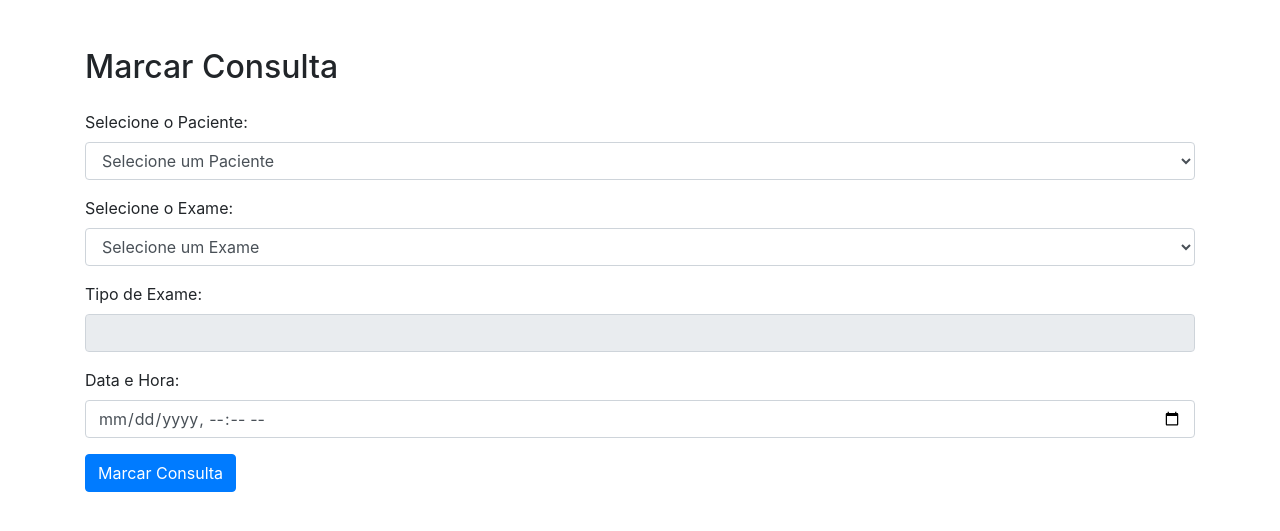
After one commit to Gilbertopn/hospital-project-django, a Django app: page /criar_consulta/ in a window 1280 px wide. The commit adds this page. Shown: the top 531 px of the page. Run offline with Django 5.2, Linux system fonts and the light colour scheme; data comes from the database, SQL or seed files in the repository; both versions use the stored data as it was after the commit; some libraries are stand-ins or nearby versions.

Commit message:
Criação da lógica de view_consulta e pag. criar_consulta e todas_consultas. Finalizando o CRUD de CONSULTA

```diff
--- /dev/null
+++ b/app_hospital_consulta/templates/consulta/criar_consulta.html
@@ -0,0 +1,82 @@
+<!DOCTYPE html>
+<html lang="en">
+<head>
+    <meta charset="UTF-8">
+    <meta name="viewport" content="width=device-width, initial-scale=1.0">
+    <title>Marcar Consulta</title>
+    <link rel="stylesheet" href="https://maxcdn.bootstrapcdn.com/bootstrap/4.5.2/css/bootstrap.min.css">
+</head>
+<body>
+    <div class="container mt-5">
+        <h2 class="mb-4">Marcar Consulta</h2>
+
+        <!-- Exibir mensagem de erro, se existir -->
+        {% if error %}
+        <div class="alert alert-danger" role="alert">
+            {{ error }}
+        </div>
+        {% endif %}
+
+        <form method="post">
+            {% csrf_token %}
+
+            <!-- Seleção de Paciente -->
+            <div class="form-group">
+                <label for="paciente">Selecione o Paciente:</label>
+                <select class="form-control" name="paciente" id="paciente" required>
+                    <option value="">Selecione um Paciente</option>
+                    {% for paciente in pacientes %}
+                    <option value="{{ paciente.id }}">{{ paciente.nome }} - {{ paciente.cpf }}</option>
+                    {% endfor %}
+                </select>
+            </div>
+
+            <!-- Seleção de Exame -->
+            <div class="form-group">
+                <label for="exame">Selecione o Exame:</label>
+                <select class="form-control" name="exame" id="exame" required>
+                    <option value="">Selecione um Exame</option>
+                    {% for exame in exames %}
+                    <option value="{{ exame.id }}">{{ exame.nome }}</option>
+                    {% endfor %}
+                </select>
+            </div>
+
+            <!-- Exibir Tipo de Exame (automaticamente preenchido após a escolha do exame) -->
+            <div class="form-group">
+                <label for="tipo_exame">Tipo de Exame:</label>
+                <input type="text" class="form-control" id="tipo_exame" name="tipo_exame" readonly>
+            </div>
+
+            <!-- Data e Hora da Consulta -->
+            <div class="form-group">
+                <label for="data_hora">Data e Hora:</label>
+                <input type="datetime-local" class="form-control" name="data_hora" id="data_hora" required>
+            </div>
+
+            <button type="submit" class="btn btn-primary">Marcar Consulta</button>
+        </form>
+    </div>
+
+    <!-- Script para carregar o tipo de exame quando o exame for selecionado -->
+    <script src="https://code.jquery.com/jquery-3.6.0.min.js"></script>
+    <script>
+        $(document).ready(function() {
+            $('#exame').change(function() {
+                var exameId = $(this).val();
+                if (exameId) {
+                    $.ajax({
+                        url: '/get_tipo_exame_por_exame/' + exameId + '/',
+                        type: 'GET',
+                        success: function(data) {
+                            $('#tipo_exame').val(data.tipo_exame.nome);
+                        }
+                    });
+                } else {
+                    $('#tipo_exame').val('');
+                }
+            });
+        });
+    </script>
+</body>
+</html>
--- a/app_hospital_consulta/templates/paciente/todos_pacientes.html
+++ b/app_hospital_consulta/templates/paciente/todos_pacientes.html
@@ -40,5 +40,8 @@
     <div>
         <a href="{% url 'criar_tipo_exame' %}">Criar Tipo Exame</a>
     </div>
+    <div>
+        <a href="{% url 'criar_consulta' %}">Criar Consulta</a>
+    </div>
 </body>
 </html>
--- /dev/null
+++ b/app_hospital_consulta/views/views_consulta.py
@@ -0,0 +1,51 @@
+from django.shortcuts import render, redirect
+from django.http import JsonResponse
+from ..models import Consulta, Paciente, Exame, TipoExame
+import uuid
+
+def criar_consulta(request):
+    if request.method == 'POST':
+        paciente_id = request.POST.get('paciente')
+        exame_id = request.POST.get('exame')
+        data_hora = request.POST.get('data_hora')
+
+        # Buscar os objetos relacionados
+        paciente = Paciente.objects.get(id=paciente_id)
+        exame = Exame.objects.get(id=exame_id)
+        tipo_exame = exame.tipo_exame  # Pegar o tipo de exame vinculado ao exame selecionado
+
+        # Verificar se já existe uma consulta com o mesmo exame e data_hora
+        if Consulta.objects.filter(exame=exame, data_hora=data_hora).exists():
+            return render(request, 'consulta/criar_consulta.html', {
+                'pacientes': Paciente.objects.all(),
+                'exames': Exame.objects.all(),
+                'error': 'Já existe uma consulta marcada para este exame neste horário.',
+            })
+
+        # Gerar protocolo único
+        protocolo = str(uuid.uuid4())[:20]
+
+        # Criar a consulta
+        Consulta.objects.create(
+            paciente=paciente,
+            tipo_exame=tipo_exame,  # Salvar o tipo de exame correspondente
+            exame=exame,
+            data_hora=data_hora,
+            protocolo=protocolo
+        )
+
+        return redirect('listar_consultas')
+
+    # Carregar pacientes e exames para o formulário
+    pacientes = Paciente.objects.all()
+    exames = Exame.objects.all()
+    return render(request, 'consulta/criar_consulta.html', {'pacientes': pacientes, 'exames': exames})
+
+def listar_consultas(request):
+    consultas = Consulta.objects.all()
+    return render(request, 'consulta/todas_consultas.html', {'consultas': consultas})
+
+def get_tipo_exame_por_exame(request, exame_id):
+    exame = Exame.objects.get(id=exame_id)
+    tipo_exame = exame.tipo_exame
+    return JsonResponse({'tipo_exame': {'id': tipo_exame.id, 'nome': tipo_exame.nome}})
--- a/hospital_consulta/urls.py
+++ b/hospital_consulta/urls.py
@@ -17,7 +17,7 @@ Including another URLconf
 
 
 from django.urls import path
-from app_hospital_consulta.views import views, views_exame, views_tipo_exame
+from app_hospital_consulta.views import views, views_exame, views_tipo_exame, views_consulta
 
 
 urlpatterns = [
@@ -33,4 +33,8 @@ urlpatterns = [
 
     path('criar_exame/', views_exame.criar_exame, name='criar_exame'),
     path('listar_exame/', views_exame.listar_exame, name='listar_exame'),
+
+  path('criar_consulta/', views_consulta.criar_consulta, name='criar_consulta'),
+    path('listar_consultas/', views_consulta.listar_consultas, name='listar_consultas'),
+    path('get_tipo_exame_por_exame/<int:exame_id>/', views_consulta.get_tipo_exame_por_exame, name='get_tipo_exame_por_exame'),
 ]
```
Also changed, not shown: app_hospital_consulta/templates/consulta/todas_consultas.html (added, +19 -0 lines), db.sqlite3.
